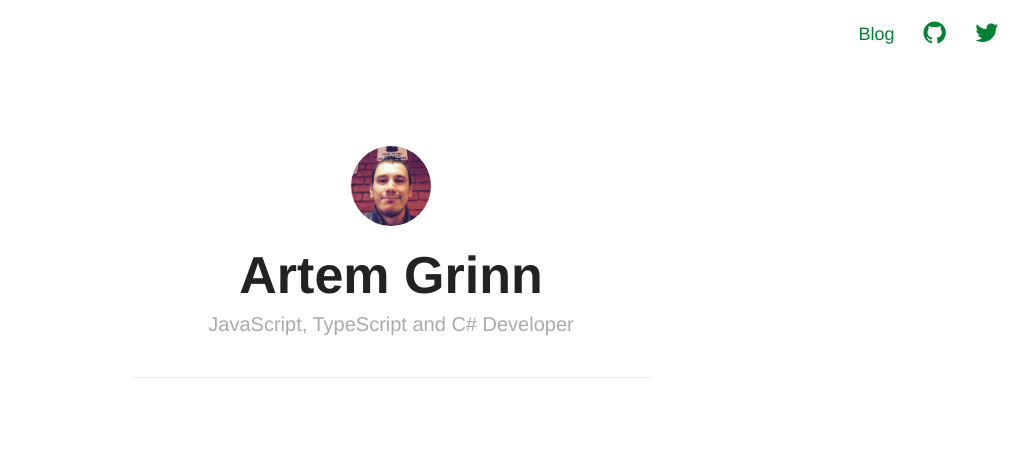
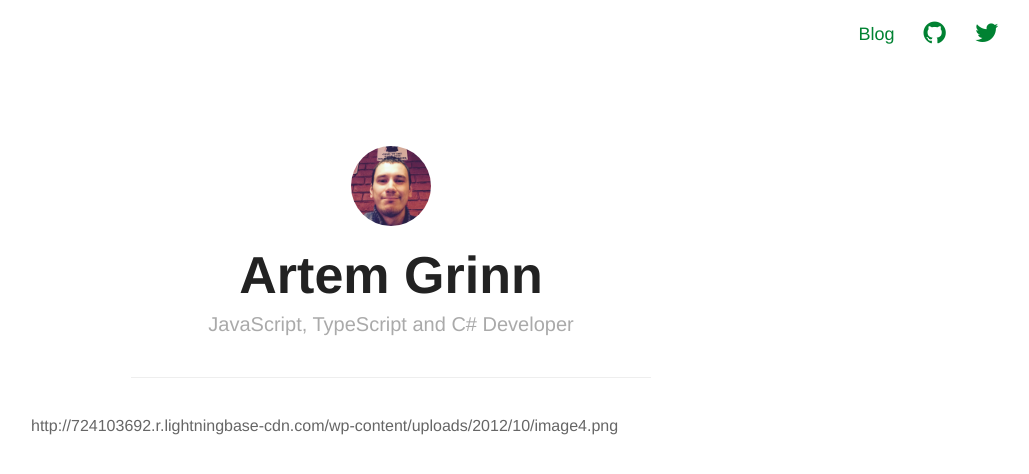
Before and after one commit to ArtemGrinn/artemgrinn.github.io, a Jekyll site: the page built from index.html, in a window 1280 px wide. Shown: the top 474 px of the page, without its empty margins (249-1278 px from the left). Built offline with Jekyll 4.4.1, drawn with Linux system fonts in a browser that asks for light colours; the list of posts is cut into pages by our own code; some of the changed lines change nothing that is shown.

Commit message:
Update index.html

```diff
--- a/index.html
+++ b/index.html
@@ -1,3 +1,6 @@
 ---
 profile: true
 ---
+
+
+http://724103692.r.lightningbase-cdn.com/wp-content/uploads/2012/10/image4.png
```
